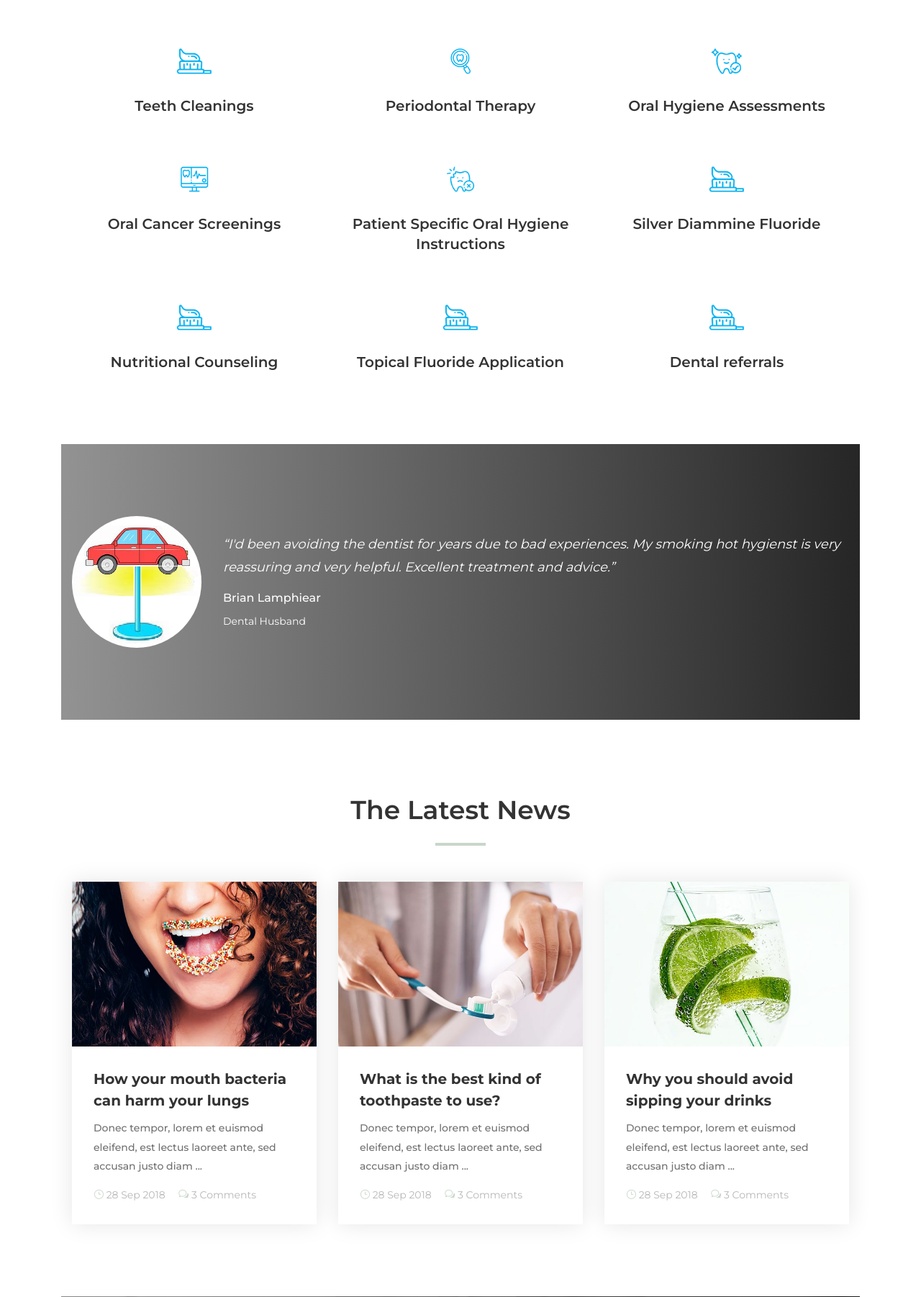
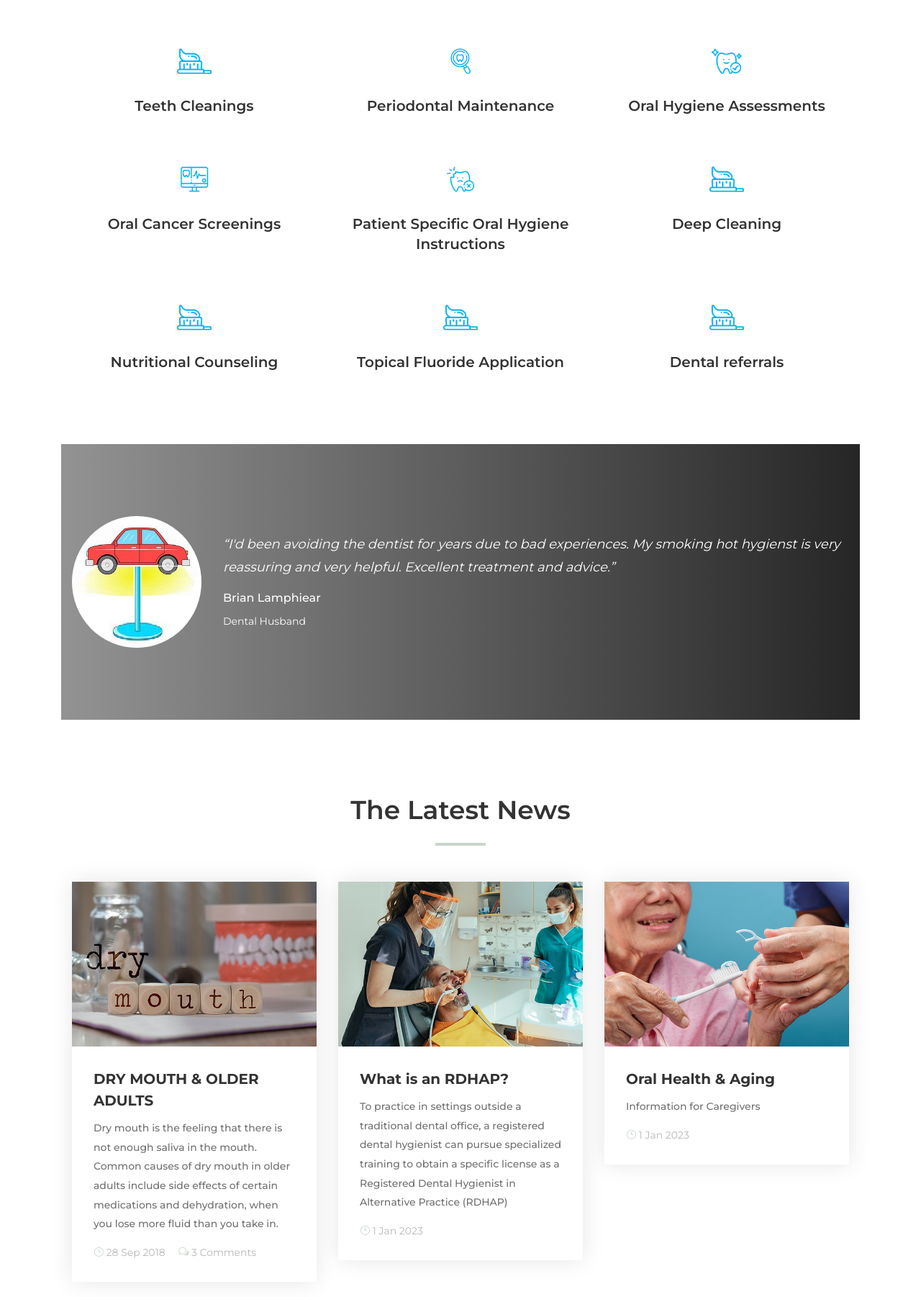
Before and after one commit to bjlamphiear/PolishedDjango, a Django app: page /service.html in a window 1280 px wide. Shown: the part 666-2468 px from the top of the page at 72% size. Run offline with Django 4.2, Linux system fonts and the light colour scheme; some libraries are stand-ins or nearby versions.

Commit message:
services page

```diff
--- a/website/templates/base.html
+++ b/website/templates/base.html
@@ -84,7 +84,7 @@
                   <li><a href="{% url 'home' %}">Home</a></li>
                   </li>
                   <li><a href="{% url 'about' %}">Our Mission</a></li>
-                  <li><a href="{% url 'service' %}">Service</a></li>
+                  <li><a href="{% url 'service' %}">Services</a></li>
                   <li><a href="{% url 'pricing' %}">Pricing</a></li>
                   </li>
                   <li><a href="./contact.html">Contact</a></li>
--- a/website/templates/service.html
+++ b/website/templates/service.html
@@ -65,7 +65,7 @@
             <div class="icon--">
               <img src="{% static 'website/img/core-img/s7.png' %}" alt="">
             </div>
-            <h5> Periodontal Therapy </h5>
+            <h5> Periodontal Maintenance </h5>
             <p></p>
           </div>
         </div>
@@ -109,7 +109,7 @@
             <div class="icon--">
               <img src="{% static 'website/img/core-img/s6.png' %}" alt="">
             </div>
-            <h5> Silver Diammine Fluoride </h5>
+            <h5> Deep Cleaning </h5>
             <p></p>
           </div>
         </div>
@@ -209,7 +209,7 @@
   </section>
   <!-- ***** Testimonials Area End ***** -->
 
-  <!-- ***** Blog Area Start ***** -->
+ <!-- ***** Blog Area Start ***** -->
   <section class="dento-blog-area section-padding-100-0 clearfix">
     <div class="container">
       <div class="row">
@@ -226,13 +226,17 @@
         <!-- Single Blog Item -->
         <div class="col-12 col-md-6 col-lg-4">
           <div class="single-blog-item mb-100">
-            <a href="./blog-details.html">
-              <img src="{% static 'website/img/bg-img/4.jpg' %}" alt="">
+            <a href="https://www.nidcr.nih.gov/sites/default/files/2019-09/dry-mouth-and-older-adults.pdf">
+              <img src="{% static 'website/img/bg-img/drymouth.png' %}" alt="">
             </a>
             <!-- Blog Content -->
             <div class="blog-content">
-              <a href="./blog-details.html" class="post-title">How your mouth bacteria can harm your lungs</a>
-              <p>Donec tempor, lorem et euismod eleifend, est lectus laoreet ante, sed accusan justo diam ...</p>
+              <a href="https://www.nidcr.nih.gov/sites/default/files/2019-09/dry-mouth-and-older-adults.pdf" class="post-title">DRY MOUTH & OLDER ADULTS</a>
+              <p>Dry mouth is the feeling that there is not enough saliva in the
+              mouth. Common causes of dry mouth in older adults include
+              side effects of certain medications and dehydration, when
+              you lose more fluid than you take in.
+              </p>
               <div class="post-meta">
                 <a href="#"><i class="icon_clock_alt"></i> 28 Sep 2018</a>
                 <a href="#"><i class="icon_chat_alt"></i> 3 Comments</a>
@@ -244,16 +248,15 @@
         <!-- Single Blog Item -->
         <div class="col-12 col-md-6 col-lg-4">
           <div class="single-blog-item mb-100">
-            <a href="./blog-details.html">
-              <img src="{% static 'website/img/bg-img/5.jpg' %}" alt="">
+            <a href="https://www.colgateprofessional.com/hygienist-resources/career-development/what-is-an-rdhap">
+              <img src="{% static 'website/img/bg-img/whatis.png' %}" alt="">
             </a>
             <!-- Blog Content -->
             <div class="blog-content">
-              <a href="./blog-details.html" class="post-title">What is the best kind of toothpaste to use?</a>
-              <p>Donec tempor, lorem et euismod eleifend, est lectus laoreet ante, sed accusan justo diam ...</p>
+              <a href="https://www.colgateprofessional.com/hygienist-resources/career-development/what-is-an-rdhap" class="post-title">What is an RDHAP?</a>
+              <p>To practice in settings outside a traditional dental office, a registered dental hygienist can pursue specialized training to obtain a specific license as a Registered Dental Hygienist in Alternative Practice (RDHAP)</p>
               <div class="post-meta">
-                <a href="#"><i class="icon_clock_alt"></i> 28 Sep 2018</a>
-                <a href="#"><i class="icon_chat_alt"></i> 3 Comments</a>
+                <a href="#"><i class="icon_clock_alt"></i> 1 Jan 2023</a>
               </div>
             </div>
           </div>
@@ -262,16 +265,15 @@
         <!-- Single Blog Item -->
         <div class="col-12 col-md-6 col-lg-4">
           <div class="single-blog-item mb-100">
-            <a href="./blog-details.html">
-              <img src="{% static 'website/img/bg-img/6.jpg' %}" alt="">
+            <a href="https://www.nidcr.nih.gov/sites/default/files/2020-08/oral-health-aging-brushing.pdf">
+              <img src="{% static 'website/img/bg-img/blog3Image.png' %}" alt="">
             </a>
             <!-- Blog Content -->
             <div class="blog-content">
-              <a href="./blog-details.html" class="post-title">Why you should avoid sipping your drinks</a>
-              <p>Donec tempor, lorem et euismod eleifend, est lectus laoreet ante, sed accusan justo diam ...</p>
+              <a href="https://www.nidcr.nih.gov/sites/default/files/2020-08/oral-health-aging-brushing.pdf" class="post-title">Oral Health & Aging</a>
+              <p>Information for Caregivers</p>
               <div class="post-meta">
-                <a href="#"><i class="icon_clock_alt"></i> 28 Sep 2018</a>
-                <a href="#"><i class="icon_chat_alt"></i> 3 Comments</a>
+                <a href="#"><i class="icon_clock_alt"></i> 1 Jan 2023</a>
               </div>
             </div>
           </div>
```
